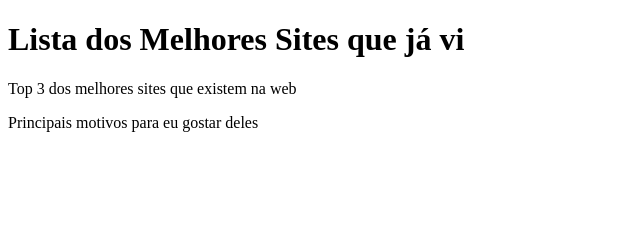
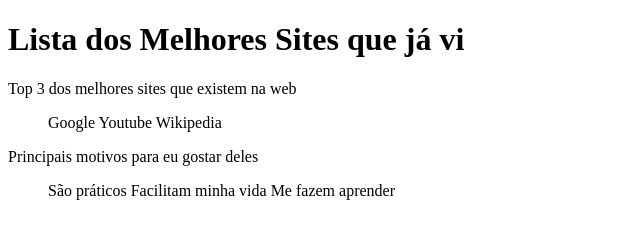
Before and after one commit to matheusfgb2/trybe-exercicios, a plain HTML site: page 01-fundamentos/secao-02-introducao-a-html-e-css/dia-03-html-e-css-seletores-e-posicionamento/03-agrupamento-de-seletores-e-pseudo-classes/index.html in a window 1280 px wide. Shown: the whole page, without its empty margins (0-640 px from the left). Drawn offline with Linux system fonts and the light colour scheme.

Commit message:
add listas ao index.html

```diff
--- a/01-fundamentos/secao-02-introducao-a-html-e-css/dia-03-html-e-css-seletores-e-posicionamento/03-agrupamento-de-seletores-e-pseudo-classes/index.html
+++ b/01-fundamentos/secao-02-introducao-a-html-e-css/dia-03-html-e-css-seletores-e-posicionamento/03-agrupamento-de-seletores-e-pseudo-classes/index.html
@@ -8,6 +8,16 @@
   <body>
     <h1>Lista dos Melhores Sites que já vi</h1>
     <p>Top 3 dos melhores sites que existem na web</p>
+    <ol>
+        <l>Google</l>
+        <l>Youtube</l>
+        <l>Wikipedia</l>
+    </ol>
     <p>Principais motivos para eu gostar deles</p>
+    <ul>
+        <l>São práticos</l>
+        <l>Facilitam minha vida</l>
+        <l>Me fazem aprender</l>
+    </ul>
   </body>
 </html>
```
